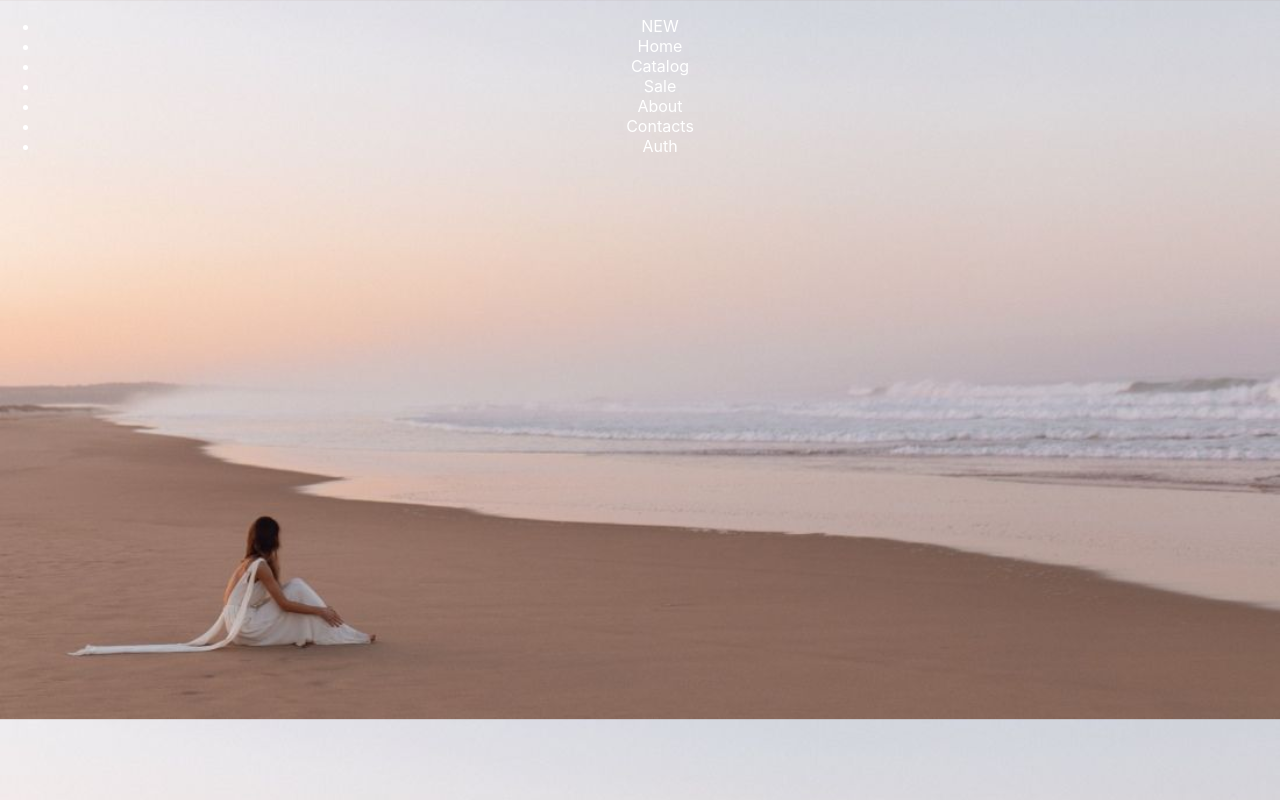
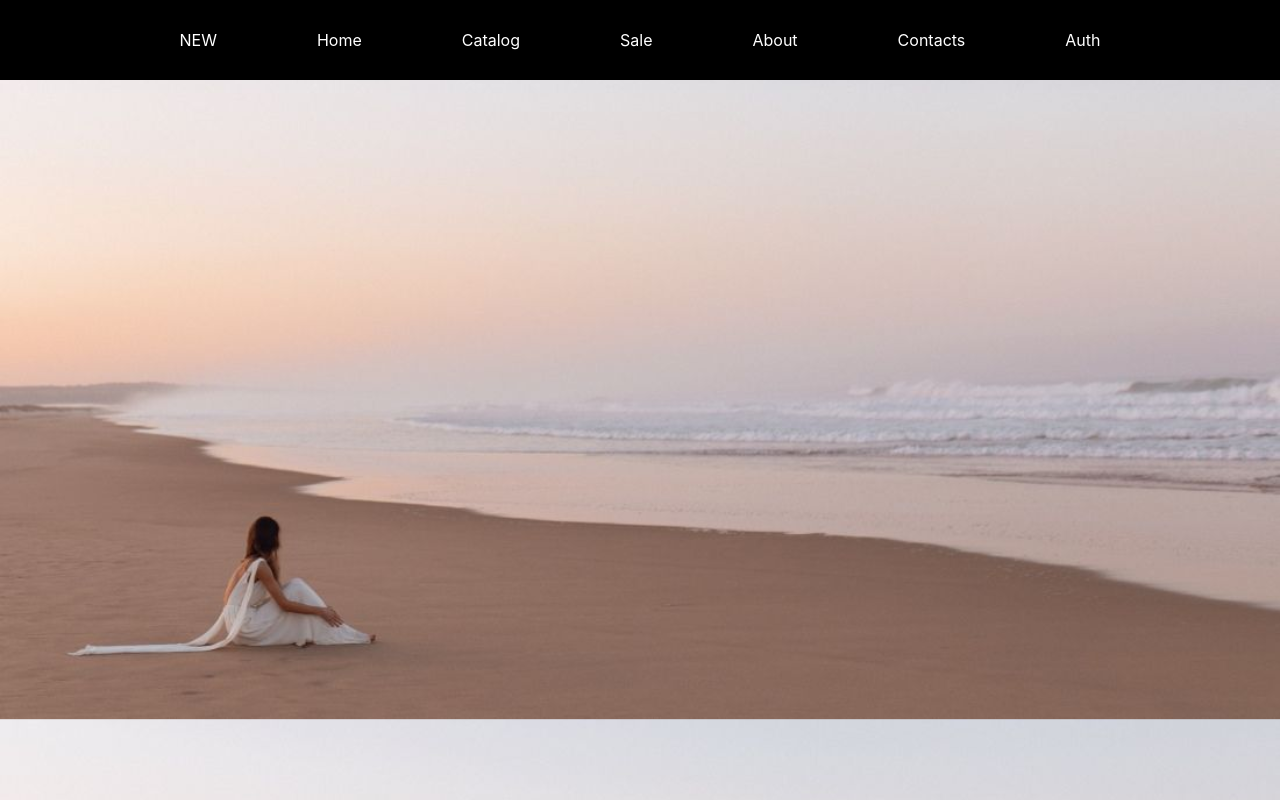
Before and after one commit to AyanaZhaparova/router-example, a React (Create React App) app: page / in a window 1280 px wide. Built offline with nearby package versions, Linux system fonts and the light colour scheme.

Commit message:
changed App's styles

```diff
--- a/src/App.css
+++ b/src/App.css
@@ -2,21 +2,24 @@
   text-align: center;
 }
 
-.nav{
+nav{
+  width: 100%;
+
+  background-color: black;
+}
+nav ul {
   list-style-type: none;
   margin: 0;
   padding: 0;
   display: flex;
   justify-content: center;
+}
+nav li{
 
-}
-.nav li{
-  width: 100%;
   padding: 30px 50px;
-  background-color: black;
   transition: background-color .5s;
 }
-.nav li:hover{
+nav li:hover{
   background-color: rgb(255, 255, 255);
   color: rgb(41, 41, 41);
 }
```
